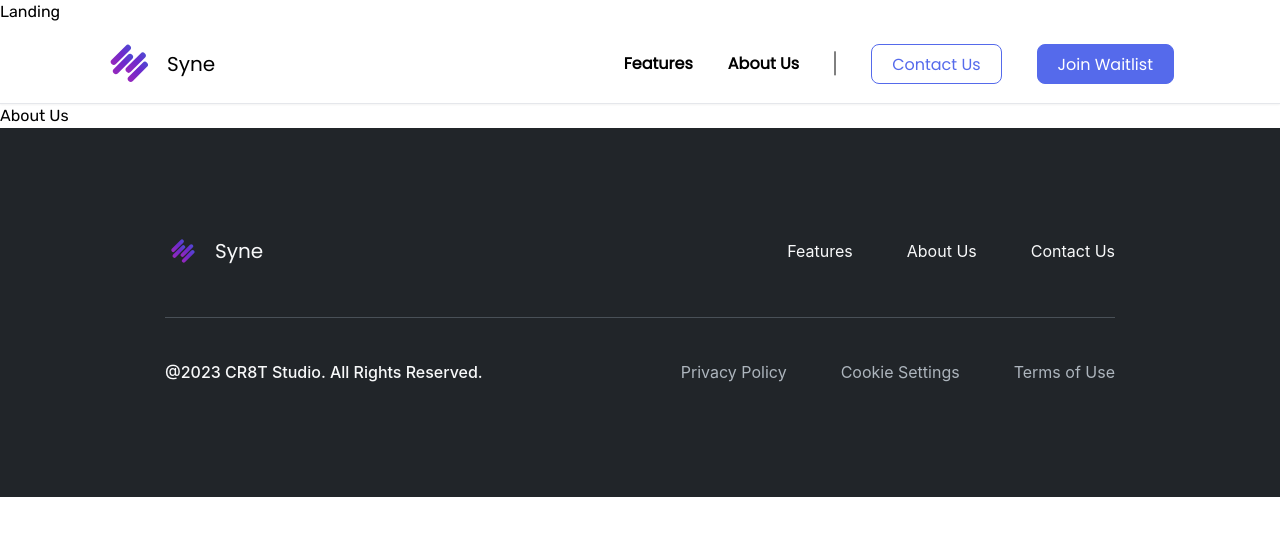
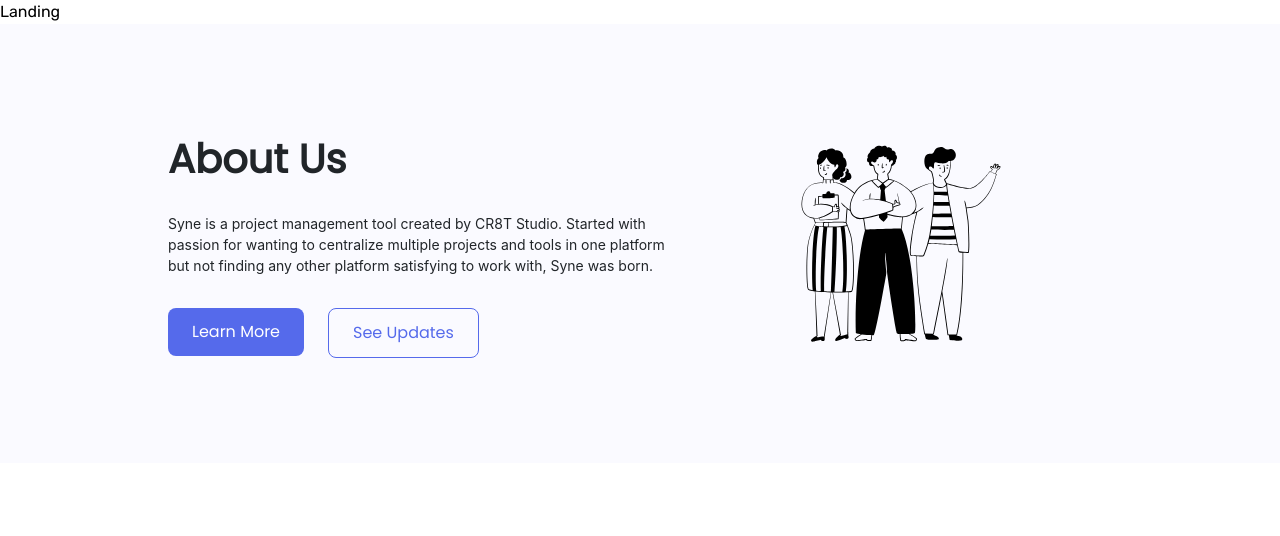
Before and after one commit to jeannyinthelamp/sycamore.ai, a React (Create React App) app: page / in a window 1280 px wide. Shown: the top 536 px of the page. Built offline with nearby package versions, Linux system fonts and the light colour scheme.

Commit message:
Build About Us component for Landing page

```diff
--- a/src/Components/Landing/About/About.js
+++ b/src/Components/Landing/About/About.js
@@ -1,5 +1,47 @@
 import React from "react";
+import { Link } from "react-router-dom";
+import people from "../../../Assets/Images/about-people.svg";
 
 export default function About() {
-  return <section className='about-outer-wrapper'>About Us</section>;
+  return (
+    //^ component height is wrong
+    <section className='about-outer-wrapper w-screen h-auto flex flex-col items-center gap-[10px] py-[80px] px-[168px] bg-[#FAFAFF]'>
+      <div className='w-[100%] max-w-[1440px] about-inner-wrapper flex flex-row justify-between items-center '>
+        <div className='about-text-wrapper w-[571px] my-[25.02px] flex flex-col items-start self-stretch'>
+          <h1 className=' mb-[24px] font-[Poppins] text-[#212529] text-[40px] font-semibold leading-[60px]'>
+            About Us
+          </h1>
+          <p className='mb-[32px] font-[Inter] text-sm font-normal leading-[21px] text-[#212529]'>
+            Syne is a project management tool created by CR8T Studio. Started
+            with passion for wanting to centralize multiple projects and tools
+            in one platform but not finding any other platform satisfying to
+            work with, Syne was born.
+          </p>
+
+          <div className='button-wrapper flex flex-row'>
+            {/* //^ add destination to the 'to' attribute */}
+            <Link to='' className='mr-[24px]'>
+              <button className=' py-[12px] px-[24px] flex justify-center items-center bg-[#556AEB] rounded-lg font-[Poppins] text-[#FFF] text-center text-[16px] font-medium leading-[24px] outline-none border-none'>
+                Learn More
+              </button>
+            </Link>
+            {/* //^ add destination to the 'to' attribute */}
+            <Link to='' className='mr-[24px]'>
+              <button className=' py-[12px] px-[24px] flex justify-center items-center bg-[#FAFAFF] rounded-lg font-[Poppins] text-[#556AEB] text-center text-[16px] font-medium leading-[24px] outline-none border border-solid border-[#556AEB]'>
+                See Updates
+              </button>
+            </Link>
+          </div>
+        </div>
+        <div className='about-img-wrapper w-[455px] h-[197px] p-[40px] flex justify-center items-center'>
+          <img
+            //
+            src={people}
+            alt='Business people'
+            className='w-[200px] h-[197px]'
+          />
+        </div>
+      </div>
+    </section>
+  );
 }
--- a/src/Pages/Landing/Landing.js
+++ b/src/Pages/Landing/Landing.js
@@ -7,9 +7,9 @@
   return (
     <div>
       Landing
-      <Navbar />
+      {/* <Navbar /> */}
       <About />
-      <Footer />
+      {/* <Footer /> */}
     </div>
   );
 }
```
Also changed, not shown: src/Assets/Images/about-people.svg (added).
